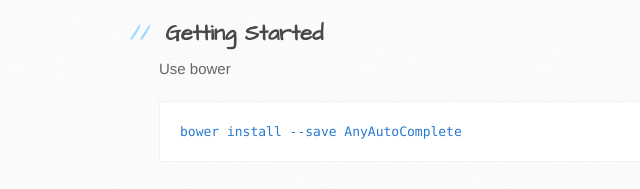
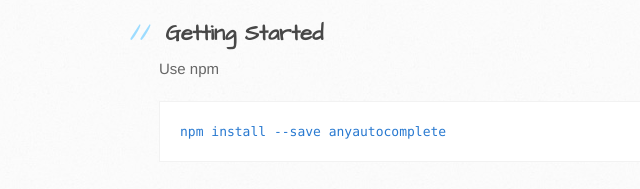
Before and after one commit to gggordon/AnyAutoComplete, a plain HTML site: page index.html in a window 1280 px wide. Shown: the part 759-948 px from the top of the page, 11-651 px from the left. Drawn offline with nearby package versions, Linux system fonts and the light colour scheme.

Commit message:
Included NPM support on project page

```diff
--- a/index.html
+++ b/index.html
@@ -56,7 +56,10 @@
 
 <h2>
 <a id="getting-started" class="anchor" href="#getting-started" aria-hidden="true"><span class="octicon octicon-link"></span></a>Getting Started</h2>
+<p>Use npm</p>
 
+<pre><code>npm install --save anyautocomplete
+</code></pre>
 <p>Use bower</p>
 
 <pre><code>bower install --save AnyAutoComplete
```
